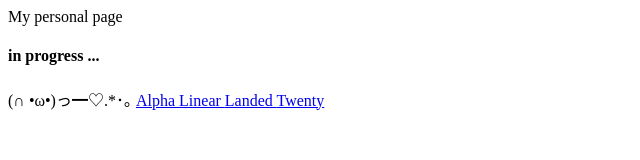
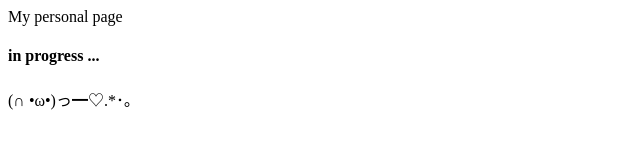
Before and after one commit to EsauPR/EsauPR.github.io, a plain HTML site: page index.html in a window 1280 px wide. Shown: the whole page, without its empty margins (0-640 px from the left). Drawn offline with Linux system fonts and the light colour scheme.

Commit message:
Update index.html

```diff
--- a/index.html
+++ b/index.html
@@ -8,10 +8,5 @@
     My personal page
     <h4> in progress ... </h4>
     (∩ •ω•)っ━♡.*･｡
-    <a href="html5up-alpha/index.html"> Alpha </a>
-    <a href="html5up-landed/index.html"> Linear </a>
-    <a href="templated-linear/index.html"> Landed </a>
-    <a href="html5up-twenty/index.html"> Twenty </a>
-
   </body>
 </html>
```
